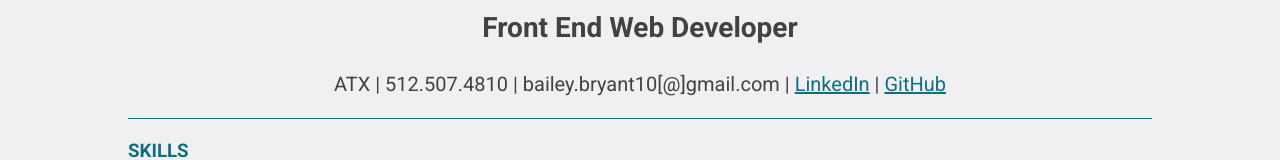
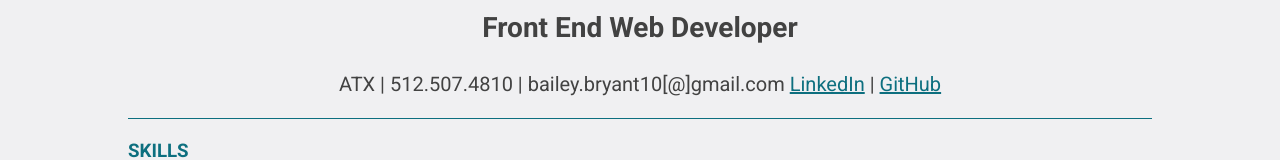
Before and after one commit to bbryant7/BB-Portfolio, a React (Create React App) app: page /resume in a window 1280 px wide. Shown: the part 465-625 px from the top of the page. Built offline with nearby package versions, Linux system fonts and the light colour scheme.

Commit message:
minor resume page edits

```diff
--- a/src/components/Resume.js
+++ b/src/components/Resume.js
@@ -16,7 +16,7 @@ class Resume extends Component {
         <div className="resume-header">
           <h1> Bailey Bryant </h1>
           <h2> Front End Web Developer</h2>
-          <p>ATX | 512.507.4810 | bailey.bryant10[@]gmail.com | <a href="https://www.linkedin.com/in/bailey-bryant-44699582/" >LinkedIn</a> | <a href="https://github.com/bbryant7">GitHub </a></p>
+          <p>ATX | 512.507.4810 | bailey.bryant10[@]gmail.com <a href="https://www.linkedin.com/in/bailey-bryant-44699582/" >LinkedIn</a> | <a href="https://github.com/bbryant7">GitHub </a></p>
           </div>
           <h3> SKILLS </h3>
           <p><span>Technical Skills: </span>JavaScript, HTML, CSS, React, Bootstrap, Node.js, Git, GitHub</p>
```
